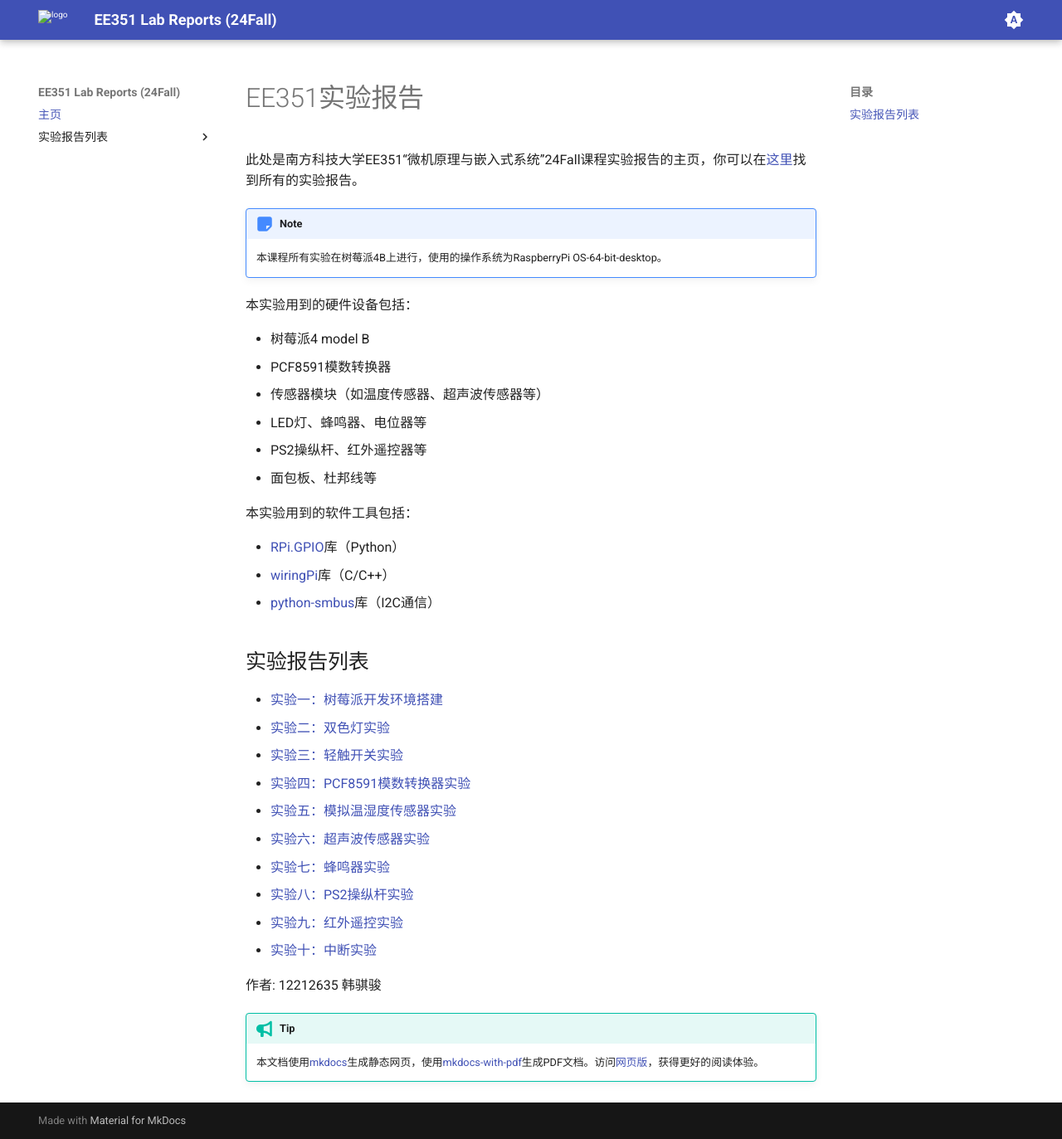
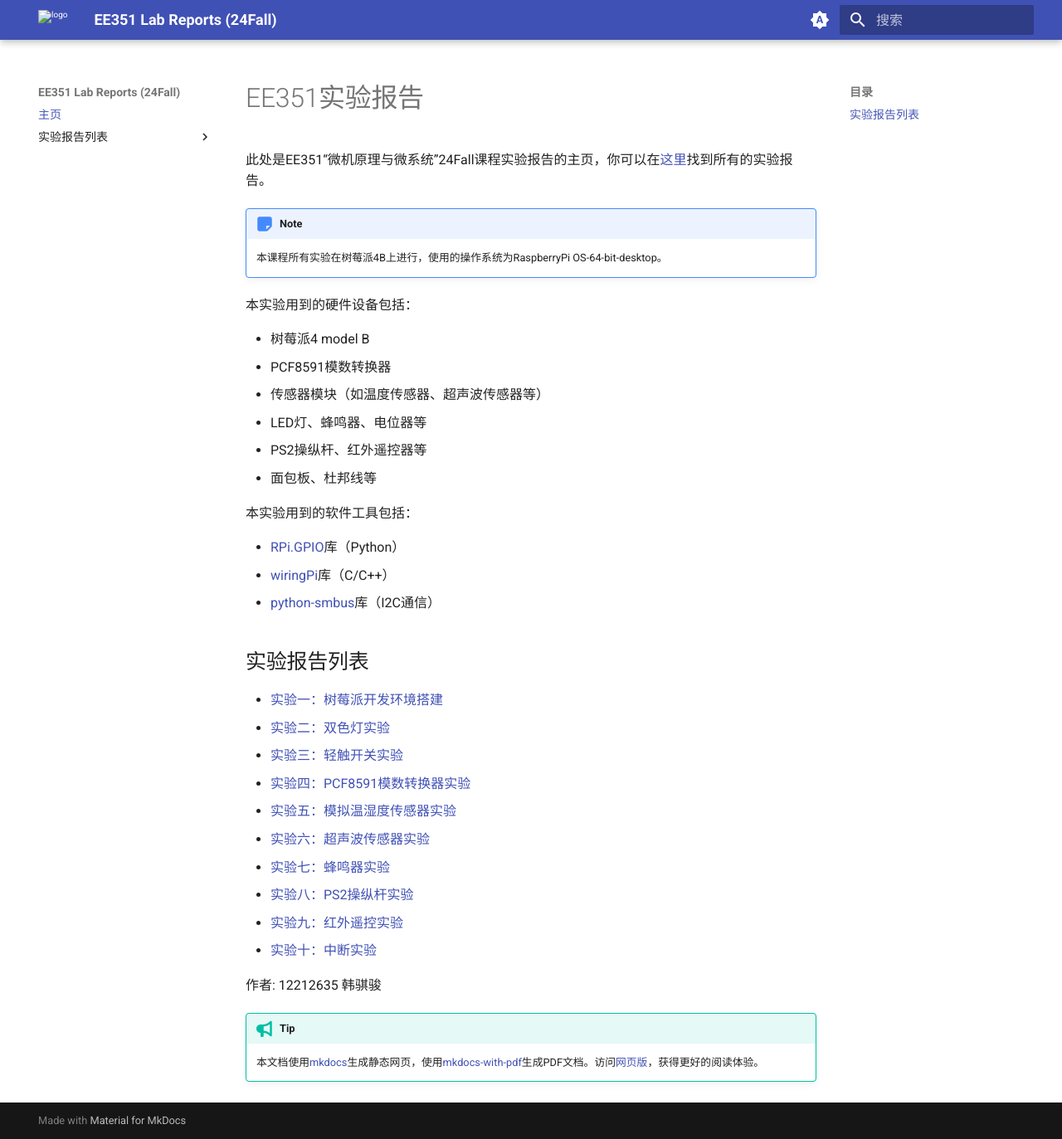
Before and after one commit to sergiudm/ee351-lab-reports, an MkDocs documentation site: the page built from docs/index.md, in a window 1280 px wide and 1373 px high. Shown: the whole window at 83% size. Built offline with MkDocs 1.6.1 and Material for MkDocs 9.7.7, drawn with Linux system fonts in a browser that asks for light colours.

```diff
--- a/docs/index.md
+++ b/docs/index.md
@@ -1,5 +1,5 @@
 # EE351实验报告
-此处是南方科技大学EE351“微机原理与嵌入式系统”24Fall课程实验报告的主页，你可以在[这里](https://sergiudm.github.io/ee351-lab-reports/#_1)找到所有的实验报告。
+此处是EE351“微机原理与微系统”24Fall课程实验报告的主页，你可以在[这里](https://sergiudm.github.io/ee351-lab-reports/#_1)找到所有的实验报告。
 
 !!! note
 
--- a/mkdocs.yml
+++ b/mkdocs.yml
@@ -59,14 +59,15 @@ repo_name: sergiudm/ee351-lab-reports
 edit_uri: https://github.com/sergiudm/ee351-lab-reports/main/docs/
 plugins:
   - glightbox
+  - search
   - with-pdf:
-      author: '12212635'
-      copyright: '韩骐骏'
+      author: '12212635 韩骐骏'
+      copyright: 'EE351'
       #
       cover: true
-      #back_cover: true
+      back_cover: true
       cover_title: EE351实验报告
-      cover_subtitle: 微机原理与嵌入式系统
+      cover_subtitle: 微机原理与微系统
       #custom_template_path: TEMPLATES PATH
       #
       toc_title: 目录
```
Also changed, not shown: README.md (+1 -1 lines), 2 other files.
